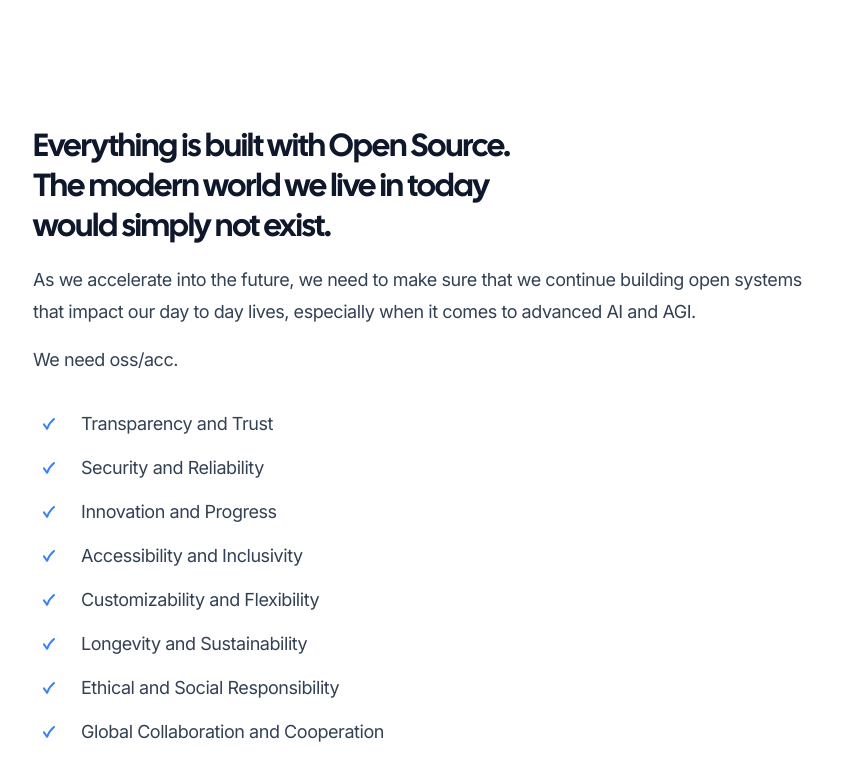
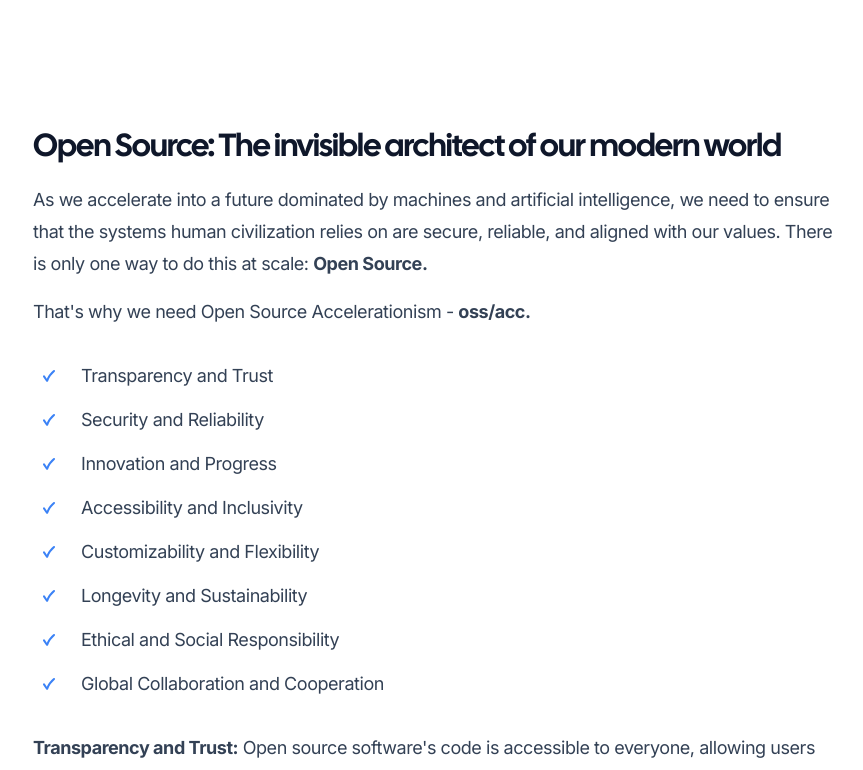
Before and after one commit to PeerRich/ossacc, a Next.js app: page / in a window 1280 px wide. Shown: the top 770 px of the page, without its empty margins (207-1070 px from the left). Built offline with nearby package versions, Linux system fonts and the light colour scheme; a web font is replaced by a local one.

Commit message:
improve title and intro statement
Changes have "Vorschlagscharakter"

```diff
--- a/src/components/Introduction.tsx
+++ b/src/components/Introduction.tsx
@@ -11,16 +11,18 @@ export function Introduction() {
       className="pb-16 pt-20 sm:pb-20 md:pt-36 lg:py-32"
     >
       <Container className="text-lg tracking-tight text-slate-700">
-        <p className="max-w-lg font-display text-4xl font-bold tracking-tight text-slate-900">
-          Everything is built with Open Source. The modern world we live in
-          today would simply not exist.
+        <p className="max-w-3xl font-display text-4xl font-bold tracking-tight text-slate-900">
+          Open Source: The invisible architect of our modern world
         </p>
         <p className="mt-4">
-          As we accelerate into the future, we need to make sure that we
-          continue building open systems that impact our day to day lives,
-          especially when it comes to advanced AI and AGI.
+          As we accelerate into a future dominated by machines and artificial
+          intelligence, we need to ensure that the systems human civilization
+          relies on are secure, reliable, and aligned with our values. There is
+          only one way to do this at scale: <strong>Open Source.</strong>
         </p>
-        <p className="mt-4">We need oss/acc.</p>
+        <p className="mt-4">
+          That&apos;s why we need Open Source Accelerationism - <strong>oss/acc.</strong>
+        </p>
 
         <ul role="list" className="mt-8 space-y-3">
           {[
```
